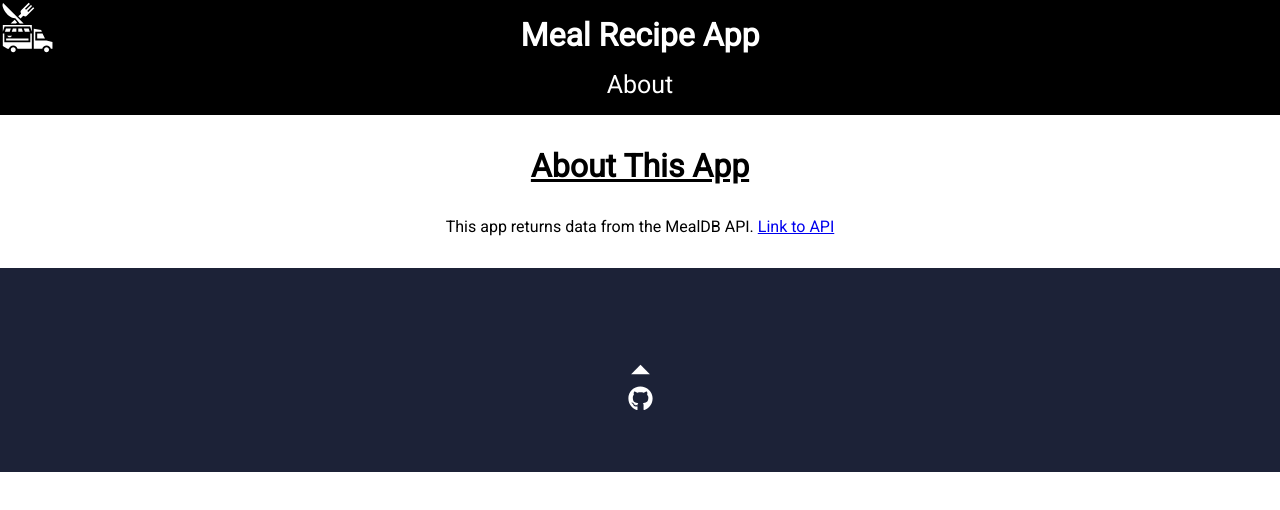
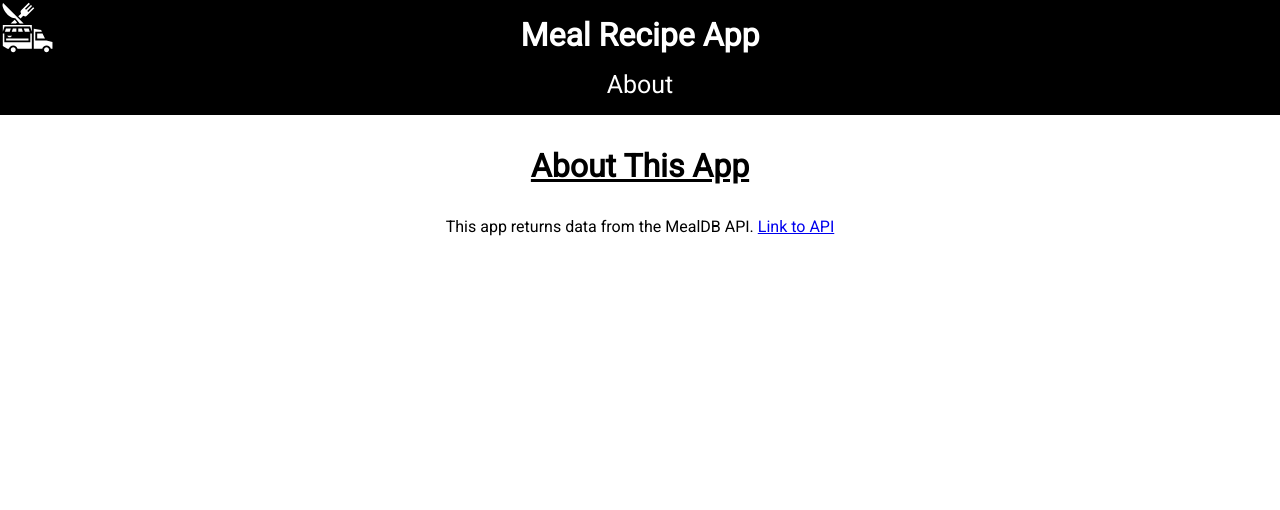
Before and after one commit to luke-h1/meal-app-react, a React (Create React App) app: page /about in a window 1280 px wide. Shown: the top 510 px of the page. Built offline with nearby package versions, Linux system fonts and the light colour scheme.

Commit message:
remove footer and service worker

```diff
--- a/src/components/Footer/Footer.js
+++ /dev/null
@@ -1,30 +0,0 @@
-import React, { Fragment } from 'react';
-import './Footer.scss';
-import { Link } from 'react-router-dom';
-import { GoTriangleUp } from 'react-icons/go';
-import { FaGithub } from 'react-icons/fa';
-const Footer = () => {
-  return (
-    <Fragment>
-      <div className="footer-container">
-        <div className="footer-wrap">
-          <Link to="/">
-            <GoTriangleUp className="footer-icon" />
-          </Link>
-          <label for="gh-link">Github</label>
-          <a
-            className="github-link"
-            href="https://github.com/luke-h1/meal-app-react"
-            target="_blank"
-            rel="noreferrer"
-            name="gh-link"
-          >
-            <FaGithub className="footer-icon-gh" />
-          </a>
-        </div>
-      </div>
-    </Fragment>
-  );
-};
-
-export default Footer;
--- a/src/components/Footer/Footer.scss
+++ /dev/null
@@ -1,49 +0,0 @@
-.footer-container {
-  background-color: #1c2237;
-  padding: 4rem 0 2rem 0;
-  display: flex;
-  flex-direction: column;
-  justify-content: center;
-  align-items: center;
-  min-height: 10vh;
-  min-width: 100vw;
-  position: sticky;
-}
-
-.footer-wrap {
-  display: flex;
-  flex-direction: column;
-  justify-content: center;
-  align-items: center;
-  padding: 25px;
-  color: #fff;
-}
-
-.footer-icon {
-  margin: 0 20px 0 20px;
-  color: #fff;
-  font-size: 25px;
-  &:hover {
-    color: #fcff4b;
-  }
-}
-
-.footer-icon-gh {
-  color: #fff;
-  font-size: 25px;
-  margin: 0 20px 0 20px;
-  &:hover {
-    color: #fcff4b;
-  }
-}
-
-label[for='gh-link'] {
-  border: 0;
-  clip: rect(0 0 0 0);
-  height: 1px;
-  margin: -1px;
-  overflow: hidden;
-  padding: 0;
-  position: absolute;
-  width: 1px;
-}
--- a/src/index.js
+++ b/src/index.js
@@ -2,7 +2,6 @@ import React from 'react';
 import ReactDOM from 'react-dom';
 import './App.scss';
 import App from './App';
-import * as serviceWorker from './serviceWorker';
 import reportWebVitals from './reportWebVitals';
 
 ReactDOM.render(
@@ -15,6 +14,5 @@ ReactDOM.render(
 // If you want to start measuring performance in your app, pass a function
 // to log results (for example: reportWebVitals(console.log))
 // or send to an analytics endpoint. Learn more: https://bit.ly/CRA-vitals
-serviceWorker.register();
 
 reportWebVitals();
--- a/src/pages/About/About.js
+++ b/src/pages/About/About.js
@@ -1,13 +1,11 @@
 import React, { Fragment } from 'react';
 import AboutDescription from '../../components/AboutDescription/AboutDescription';
-import Footer from '../../components/Footer/Footer';
 import Header from '../../components/Header/Header';
 const About = () => {
   return (
     <Fragment>
       <Header />
       <AboutDescription />
-      <Footer />
     </Fragment>
   );
 };
--- a/src/pages/Home/Home.js
+++ b/src/pages/Home/Home.js
@@ -1,14 +1,12 @@
 import React, { Fragment } from 'react';
 import Header from '../../components/Header/Header';
 import Search from '../../components/Search/Search';
-import Footer from '../../components/Footer/Footer';
 
 const Home = () => {
   return (
     <Fragment>
       <Header />
       <Search />
-      <Footer />
     </Fragment>
   );
 };
--- a/src/serviceWorker.js
+++ /dev/null
@@ -1,141 +0,0 @@
-// This optional code is used to register a service worker.
-// register() is not called by default.
-
-// This lets the app load faster on subsequent visits in production, and gives
-// it offline capabilities. However, it also means that developers (and users)
-// will only see deployed updates on subsequent visits to a page, after all the
-// existing tabs open on the page have been closed, since previously cached
-// resources are updated in the background.
-
-// To learn more about the benefits of this model and instructions on how to
-// opt-in, read https://bit.ly/CRA-PWA
-
-const isLocalhost = Boolean(
-  window.location.hostname === 'localhost' ||
-    // [::1] is the IPv6 localhost address.
-    window.location.hostname === '[::1]' ||
-    // 127.0.0.0/8 are considered localhost for IPv4.
-    window.location.hostname.match(
-      /^127(?:\.(?:25[0-5]|2[0-4][0-9]|[01]?[0-9][0-9]?)){3}$/
-    )
-);
-
-export function register(config) {
-  if (process.env.NODE_ENV === 'production' && 'serviceWorker' in navigator) {
-    // The URL constructor is available in all browsers that support SW.
-    const publicUrl = new URL(process.env.PUBLIC_URL, window.location.href);
-    if (publicUrl.origin !== window.location.origin) {
-      // Our service worker won't work if PUBLIC_URL is on a different origin
-      // from what our page is served on. This might happen if a CDN is used to
-      // serve assets; see https://github.com/facebook/create-react-app/issues/2374
-      return;
-    }
-
-    window.addEventListener('load', () => {
-      const swUrl = `${process.env.PUBLIC_URL}/service-worker.js`;
-
-      if (isLocalhost) {
-        // This is running on localhost. Let's check if a service worker still exists or not.
-        checkValidServiceWorker(swUrl, config);
-
-        // Add some additional logging to localhost, pointing developers to the
-        // service worker/PWA documentation.
-        navigator.serviceWorker.ready.then(() => {
-          console.log(
-            'This web app is being served cache-first by a service ' +
-              'worker. To learn more, visit https://bit.ly/CRA-PWA'
-          );
-        });
-      } else {
-        // Is not localhost. Just register service worker
-        registerValidSW(swUrl, config);
-      }
-    });
-  }
-}
-
-function registerValidSW(swUrl, config) {
-  navigator.serviceWorker
-    .register(swUrl)
-    .then((registration) => {
-      registration.onupdatefound = () => {
-        const installingWorker = registration.installing;
-        if (installingWorker == null) {
-          return;
-        }
-        installingWorker.onstatechange = () => {
-          if (installingWorker.state === 'installed') {
-            if (navigator.serviceWorker.controller) {
-              // At this point, the updated precached content has been fetched,
-              // but the previous service worker will still serve the older
-              // content until all client tabs are closed.
-              console.log(
-                'New content is available and will be used when all ' +
-                  'tabs for this page are closed. See https://bit.ly/CRA-PWA.'
-              );
-
-              // Execute callback
-              if (config && config.onUpdate) {
-                config.onUpdate(registration);
-              }
-            } else {
-              // At this point, everything has been precached.
-              // It's the perfect time to display a
-              // "Content is cached for offline use." message.
-              console.log('Content is cached for offline use.');
-
-              // Execute callback
-              if (config && config.onSuccess) {
-                config.onSuccess(registration);
-              }
-            }
-          }
-        };
-      };
-    })
-    .catch((error) => {
-      console.error('Error during service worker registration:', error);
-    });
-}
-
-function checkValidServiceWorker(swUrl, config) {
-  // Check if the service worker can be found. If it can't reload the page.
-  fetch(swUrl, {
-    headers: { 'Service-Worker': 'script' },
-  })
-    .then((response) => {
-      // Ensure service worker exists, and that we really are getting a JS file.
-      const contentType = response.headers.get('content-type');
-      if (
-        response.status === 404 ||
-        (contentType != null && contentType.indexOf('javascript') === -1)
-      ) {
-        // No service worker found. Probably a different app. Reload the page.
-        navigator.serviceWorker.ready.then((registration) => {
-          registration.unregister().then(() => {
-            window.location.reload();
-          });
-        });
-      } else {
-        // Service worker found. Proceed as normal.
-        registerValidSW(swUrl, config);
-      }
-    })
-    .catch(() => {
-      console.log(
-        'No internet connection found. App is running in offline mode.'
-      );
-    });
-}
-
-export function unregister() {
-  if ('serviceWorker' in navigator) {
-    navigator.serviceWorker.ready
-      .then((registration) => {
-        registration.unregister();
-      })
-      .catch((error) => {
-        console.error(error.message);
-      });
-  }
-}
```
